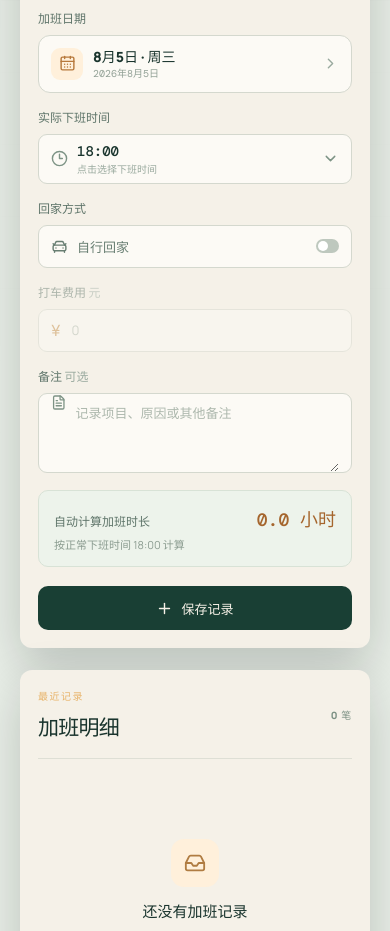
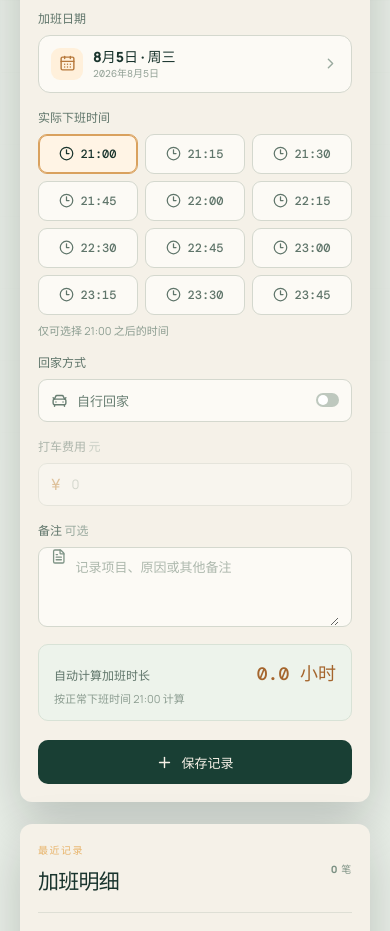
Before and after one commit to yatxuan123/Overtime-Record, a React (Vite) app: page / in a window 390 px wide. Shown: the part 1800-2731 px from the top of the page. Built offline with nearby package versions, Linux system fonts and the light colour scheme.

Commit message:
fix: 调整加班时间选择和月份汇总

```diff
--- a/src/App.tsx
+++ b/src/App.tsx
@@ -8,11 +8,11 @@ import { MonthOverview } from './components/MonthOverview'
 import { RemoteControl } from './components/RemoteControl'
 import { loadRecords, saveRecords } from './storage'
 import type { OvertimeRecord, RecordFormValue } from './types'
-import { calculateOvertimeHours, findRecordByDate, localDateKey, type PeriodMode } from './overtime'
+import { buildMonthSummary, calculateOvertimeHours, findRecordByDate, localDateKey, selectableLeaveTimes, STANDARD_END_TIME, type PeriodMode } from './overtime'
 import { DEFAULT_REMOTE_URL, loadRemoteRecords, saveRemoteRecords } from './remote'
 
 const today = localDateKey()
-const emptyForm = (): RecordFormValue => ({ date: today, leaveTime: '18:00', tookTaxi: false, taxiCost: '', note: '' })
+const emptyForm = (): RecordFormValue => ({ date: today, leaveTime: STANDARD_END_TIME, tookTaxi: false, taxiCost: '', note: '' })
 
 function monthLabel(date: Date) {
   return new Intl.DateTimeFormat('zh-CN', { year: 'numeric', month: 'long' }).format(date)
@@ -31,11 +31,7 @@ function App() {
 
   const sortedRecords = useMemo(() => [...records].sort((a, b) => b.date.localeCompare(a.date)), [records])
   const referenceDate = useMemo(() => new Date(`${selectedMonth}-01T12:00:00`), [selectedMonth])
-  const summary = useMemo(() => {
-    const month = selectedMonth
-    const monthly = records.filter((record) => record.date.startsWith(month))
-    return { days: monthly.length, hours: monthly.reduce((sum, record) => sum + record.hours, 0), taxiCost: monthly.reduce((sum, record) => sum + (record.tookTaxi ? record.taxiCost : 0), 0) }
-  }, [records])
+  const summary = useMemo(() => buildMonthSummary(records, selectedMonth), [records, selectedMonth])
 
   const updateRecords = useCallback((next: OvertimeRecord[]) => { setRecords(next); saveRecords(next) }, [])
   const updateForm = useCallback((next: Partial<RecordFormValue>) => { setForm((current) => ({ ...current, ...next })); setError('') }, [])
@@ -44,7 +40,7 @@ function App() {
     const hours = calculateOvertimeHours(form.leaveTime)
     const taxiCost = form.tookTaxi ? Number(form.taxiCost || 0) : 0
     if (!form.date) return setError('请选择加班日期')
-    if (hours <= 0) return setError('实际下班时间需要晚于 18:00')
+    if (hours <= 0) return setError(`实际下班时间需要晚于 ${STANDARD_END_TIME}`)
     if (form.tookTaxi && (!Number.isFinite(taxiCost) || taxiCost < 0)) return setError('请输入有效的打车费用')
     const record: OvertimeRecord = { id: editingId ?? crypto.randomUUID(), date: form.date, leaveTime: form.leaveTime, hours, tookTaxi: form.tookTaxi, taxiCost, note: form.note.trim() }
     const duplicate = !editingId ? findRecordByDate(records, record.date) : undefined
@@ -53,7 +49,7 @@ function App() {
     setForm(emptyForm()); setEditingId(null); setNotice(editingId ? '记录已更新' : '记录已保存'); window.setTimeout(() => setNotice(''), 2200)
   }
 
-  const handleEdit = useCallback((record: OvertimeRecord) => { setEditingId(record.id); setForm({ date: record.date, leaveTime: record.leaveTime || '18:00', tookTaxi: record.tookTaxi, taxiCost: record.tookTaxi ? String(record.taxiCost) : '', note: record.note }); window.scrollTo({ top: 0, behavior: 'smooth' }) }, [])
+  const handleEdit = useCallback((record: OvertimeRecord) => { setEditingId(record.id); setForm({ date: record.date, leaveTime: selectableLeaveTimes().includes(record.leaveTime) ? record.leaveTime : STANDARD_END_TIME, tookTaxi: record.tookTaxi, taxiCost: record.tookTaxi ? String(record.taxiCost) : '', note: record.note }); window.scrollTo({ top: 0, behavior: 'smooth' }) }, [])
   const handleDelete = useCallback((id: string) => { if (window.confirm('确定删除这条加班记录吗？')) { setRecords((current) => { const next = current.filter((record) => record.id !== id); saveRecords(next); return next }); if (editingId === id) { setEditingId(null); setForm(emptyForm()) } setNotice('记录已删除'); window.setTimeout(() => setNotice(''), 2200) } }, [editingId])
   const cancelEdit = useCallback(() => { setEditingId(null); setForm(emptyForm()); setError('') }, [])
 
--- a/src/components/OvertimeForm.tsx
+++ b/src/components/OvertimeForm.tsx
@@ -32,7 +32,7 @@ export const OvertimeForm = memo(function OvertimeForm({ value, isEditing, error
         </label>
         <label className="field">
           <span>实际下班时间</span>
-          <TimePicker value={value.leaveTime} date={value.date} onChange={(leaveTime) => onChange({ leaveTime })} />
+          <TimePicker value={value.leaveTime} onChange={(leaveTime) => onChange({ leaveTime })} />
         </label>
         <div className="field">
           <span>回家方式</span>
--- a/src/components/TimePicker.tsx
+++ b/src/components/TimePicker.tsx
@@ -1,21 +1,19 @@
-import { Check, ChevronDown, Clock3, X } from 'lucide-react'
-import { useState } from 'react'
+import { Clock3 } from 'lucide-react'
+import { selectableLeaveTimes, STANDARD_END_TIME } from '../overtime'
 
-type TimePickerProps = { value: string; date: string; onChange: (value: string) => void }
+type TimePickerProps = { value: string; onChange: (value: string) => void }
 
-const minuteOptions = ['00', '15', '30', '45']
+const timeOptions = selectableLeaveTimes()
 
-export function TimePicker({ value, date, onChange }: TimePickerProps) {
-  const [open, setOpen] = useState(false)
-  const [draft, setDraft] = useState(value || '18:00')
-  const [hour, minute] = draft.split(':')
-  const dateLabel = date ? new Intl.DateTimeFormat('zh-CN', { year: 'numeric', month: 'long', day: 'numeric', weekday: 'long' }).format(new Date(`${date}T12:00:00`)) : '请选择日期'
+export function TimePicker({ value, onChange }: TimePickerProps) {
+  const selectedValue = timeOptions.includes(value) ? value : STANDARD_END_TIME
 
-  const openPicker = () => { setDraft(value || '18:00'); setOpen(true) }
-  const confirm = () => { onChange(`${hour}:${minute}`); setOpen(false) }
-
-  return <>
-    <button className="time-display" type="button" onClick={openPicker} aria-label="选择实际下班时间"><Clock3 size={17} /><span><strong>{value || '18:00'}</strong><small>点击选择下班时间</small></span><ChevronDown size={17} /></button>
-    {open && <div className="time-modal-backdrop" role="presentation" onMouseDown={(event) => { if (event.target === event.currentTarget) setOpen(false) }}><section className="time-modal" role="dialog" aria-modal="true" aria-label="选择下班时间"><header className="time-modal__header"><div><span className="time-modal__eyebrow">实际下班时间</span><h3>{dateLabel}</h3></div><button className="time-modal__close" type="button" onClick={() => setOpen(false)} aria-label="关闭时间选择"><X size={24} /></button></header><div className="time-modal__hero"><strong>{hour}<i>:</i>{minute}</strong><span>加班基准时间为 18:00</span></div><div className="time-controls"><label><span>小时</span><select value={hour} onChange={(event) => setDraft(`${event.target.value}:${minute}`)}>{Array.from({ length: 24 }, (_, index) => <option key={index} value={String(index).padStart(2, '0')}>{String(index).padStart(2, '0')} 点</option>)}</select></label><label><span>分钟</span><select value={minute} onChange={(event) => setDraft(`${hour}:${event.target.value}`)}>{minuteOptions.map((item) => <option key={item} value={item}>{item} 分</option>)}</select></label></div><button className="time-confirm" type="button" onClick={confirm}><Check size={18} />完成</button></section></div>}
-  </>
+  return <div className="time-radio-group" role="radiogroup" aria-label="实际下班时间">
+    {timeOptions.map((time) => <label className={`time-radio-option ${selectedValue === time ? 'is-selected' : ''}`} key={time}>
+      <input type="radio" name="leave-time" value={time} checked={selectedValue === time} onChange={() => onChange(time)} />
+      <Clock3 size={15} />
+      <span>{time}</span>
+    </label>)}
+    <small className="time-radio-hint">仅可选择 {STANDARD_END_TIME} 之后的时间</small>
+  </div>
 }
--- a/src/overtime.ts
+++ b/src/overtime.ts
@@ -1,6 +1,14 @@
 import type { OvertimeRecord } from './types'
 
-export const STANDARD_END_TIME = '18:00'
+export const STANDARD_END_TIME = '21:00'
+
+export function selectableLeaveHours(): string[] {
+  return ['21', '22', '23']
+}
+
+export function selectableLeaveTimes(): string[] {
+  return selectableLeaveHours().flatMap((hour) => ['00', '15', '30', '45'].map((minute) => `${hour}:${minute}`))
+}
 
 export function localDateKey(date = new Date()): string {
   return `${date.getFullYear()}-${String(date.getMonth() + 1).padStart(2, '0')}-${String(date.getDate()).padStart(2, '0')}`
@@ -10,8 +18,17 @@ export function calculateOvertimeHours(leaveTime: string): number {
   if (!/^\d{2}:\d{2}$/.test(leaveTime)) return 0
   const [hours, minutes] = leaveTime.split(':').map(Number)
   const leaveMinutes = hours * 60 + minutes
-  const standardMinutes = 18 * 60
+  const standardMinutes = 21 * 60
   return Math.max(0, Math.round((leaveMinutes - standardMinutes) / 30) / 2)
+}
+
+export function buildMonthSummary(records: OvertimeRecord[], month: string): { days: number; hours: number; taxiCost: number } {
+  const monthly = records.filter((record) => record.date.startsWith(month))
+  return {
+    days: monthly.length,
+    hours: monthly.reduce((sum, record) => sum + record.hours, 0),
+    taxiCost: monthly.reduce((sum, record) => sum + (record.tookTaxi ? record.taxiCost : 0), 0),
+  }
 }
 
 export function findRecordByDate(records: OvertimeRecord[], date: string): OvertimeRecord | undefined {
@@ -19,6 +36,7 @@ export function findRecordByDate(records: OvertimeRecord[], date: string): Overt
 }
 
 export function leaveTimeFromLegacyHours(hours: number): string {
+  // 历史数据只有加班小时数，沿用旧的 18:00 基准推算，避免生成非法的 24:30 时间。
   const totalMinutes = 18 * 60 + Math.max(0, hours) * 60
   const hour = Math.floor(totalMinutes / 60).toString().padStart(2, '0')
   const minute = Math.round(totalMinutes % 60).toString().padStart(2, '0')
--- a/src/styles.css
+++ b/src/styles.css
@@ -108,29 +108,13 @@ input::placeholder, textarea::placeholder { color: #adb8ad; }
 .toggle-dot::after { content: ''; width: 10px; height: 10px; position: absolute; top: 2px; left: 2px; border-radius: 50%; background: white; transition: transform .2s; }
 .taxi-toggle.is-active .toggle-dot { background: #d79a55; }
 .taxi-toggle.is-active .toggle-dot::after { transform: translateX(9px); }
-.time-display { display: flex; align-items: center; gap: 9px; width: 100%; min-height: 43px; padding: 7px 12px; color: #7d9385; text-align: left; border: 1px solid #d4d8ce; background: #fcfaf5; border-radius: 9px; }
-.time-display:hover { border-color: #d9a15e; }
-.time-display > span { display: flex; flex-direction: column; gap: 1px; min-width: 0; flex: 1; }
-.time-display strong { color: #19342d; font-family: 'DM Mono', monospace; font-size: 14px; }
-.time-display small { color: #9aaa9f; font-size: 10px; }
-.time-modal-backdrop { position: fixed; z-index: 10; inset: 0; display: grid; place-items: center; padding: 20px; background: rgba(38, 56, 47, .22); backdrop-filter: blur(5px); }
-.time-modal { width: min(620px, 100%); padding: 28px 32px 30px; color: #26313c; background: #fff; border: 1px solid rgba(104, 125, 146, .12); border-radius: 28px; box-shadow: 0 28px 70px rgba(48, 67, 83, .2); }
-.time-modal__header { display: flex; align-items: flex-start; justify-content: space-between; }
-.time-modal__eyebrow { color: #0fa7dc; font-size: 12px; font-weight: 800; letter-spacing: .1em; }
-.time-modal h3 { margin: 9px 0 0; color: #26313c; font-size: clamp(24px, 4vw, 36px); letter-spacing: -.045em; }
-.time-modal__close { display: grid; place-items: center; width: 42px; height: 42px; border: 0; color: #9ea8b5; background: transparent; border-radius: 50%; }
-.time-modal__close:hover { color: #26313c; background: #f0f4f7; }
-.time-modal__hero { display: flex; align-items: end; justify-content: space-between; gap: 15px; padding: 34px 0 28px; }
-.time-modal__hero strong { color: #0fa7dc; font-family: 'DM Mono', monospace; font-size: clamp(52px, 11vw, 86px); letter-spacing: -.09em; line-height: .95; }
-.time-modal__hero i { font-style: normal; opacity: .55; }
-.time-modal__hero span { padding-bottom: 8px; color: #909ca9; font-size: 12px; }
-.time-controls { display: grid; grid-template-columns: 1fr 1fr; gap: 14px; padding-top: 20px; border-top: 1px solid #edf0f2; }
-.time-controls label { display: flex; flex-direction: column; gap: 8px; }
-.time-controls label > span { color: #8996a3; font-size: 12px; font-weight: 800; }
-.time-controls select { width: 100%; min-height: 52px; padding: 0 14px; color: #26313c; border: 2px solid #dbe4ea; border-radius: 14px; background: #f8fbfd; font-size: 15px; font-weight: 700; outline: none; }
-.time-controls select:focus { border-color: #0fa7dc; box-shadow: 0 0 0 4px rgba(15, 167, 220, .12); }
-.time-confirm { display: flex; align-items: center; justify-content: center; gap: 8px; width: 100%; min-height: 50px; margin-top: 24px; color: white; border: 0; border-radius: 14px; background: #0fa7dc; font-weight: 800; font-size: 14px; box-shadow: 0 10px 22px rgba(15, 167, 220, .22); }
-.time-confirm:hover { background: #078ebd; }
+.time-radio-group { display: grid; grid-template-columns: repeat(4, minmax(0, 1fr)); gap: 8px; }
+.time-radio-option { display: flex; align-items: center; justify-content: center; gap: 6px; min-height: 42px; padding: 8px 6px; color: #5f756a; border: 1px solid #d4d8ce; border-radius: 9px; background: #fcfaf5; cursor: pointer; transition: border-color .18s ease, background .18s ease, color .18s ease; }
+.time-radio-option:hover { border-color: #d9a15e; }
+.time-radio-option.is-selected { color: #19342d; border-color: #d9a15e; background: #fff4e5; box-shadow: inset 0 0 0 1px #d9a15e; }
+.time-radio-option input { position: absolute; opacity: 0; pointer-events: none; }
+.time-radio-option span { font-family: 'DM Mono', monospace; font-size: 13px; font-weight: 700; }
+.time-radio-hint { grid-column: 1 / -1; color: #8c9d91; font-size: 11px; }
 .date-display { display: flex; align-items: center; gap: 10px; width: 100%; min-height: 58px; padding: 8px 12px; color: #7d9385; text-align: left; border: 1px solid #d4d8ce; background: #fcfaf5; border-radius: 12px; transition: border .2s, box-shadow .2s, background .2s; }
 .date-display:hover { border-color: #d9a15e; background: #fffaf1; box-shadow: 0 4px 12px rgba(192, 137, 71, .08); }
 .date-display__icon { display: grid; place-items: center; flex: 0 0 auto; width: 32px; height: 32px; color: #b7793c; background: #fff0db; border-radius: 9px; }
@@ -206,5 +190,5 @@ input::placeholder, textarea::placeholder { color: #adb8ad; }
 @keyframes toast-in { from { opacity: 0; transform: translateY(8px); } to { opacity: 1; transform: translateY(0); } }
 @media (max-width: 820px) { .page-container { padding: 22px 20px 28px; } .hero { padding: 48px 0 34px; align-items: flex-start; flex-direction: column; gap: 25px; } .hero h1 { font-size: clamp(42px, 12vw, 66px); } .workspace-grid { grid-template-columns: 1fr; } .topbar-tools { gap: 8px; } }
 @media (max-width: 520px) { .topbar { padding-bottom: 22px; } .topbar-date { display: none; } .remote-message { display: none; } .brand-subtitle { display: none; } .summary-grid { grid-template-columns: repeat(2, 1fr); } .summary-card:last-child { grid-column: 1 / -1; } .summary-card { min-height: 92px; padding: 14px; } .summary-card strong { font-size: 21px; } .form-panel, .records-panel, .stats-panel, .month-overview { padding: 18px; border-radius: 12px; } .form-fields { grid-template-columns: 1fr; } .field--full { grid-column: auto; } .record-row { grid-template-columns: 47px minmax(0, 1fr) auto; gap: 11px; } .record-date strong { font-size: 22px; } .record-title { align-items: flex-start; flex-direction: column; gap: 5px; } .record-meta { gap: 9px; flex-wrap: wrap; } .toast { right: 18px; bottom: 18px; left: 18px; text-align: center; } .overview-heading { flex-direction: column; gap: 15px; } .month-navigator { align-self: stretch; justify-content: space-between; } .overview-day { min-height: 58px; padding: 7px; } .overview-day__meta { margin-top: 7px; font-size: 9px; } .overview-total { width: 100%; margin-left: 0; } .stats-totals { gap: 18px; } .period-switcher button { padding: 7px 9px; } }
-@media (max-width: 520px) { .time-modal { padding: 22px 18px 20px; border-radius: 22px; } .time-modal__hero { align-items: flex-start; flex-direction: column; gap: 12px; padding: 28px 0 22px; } .time-modal__hero span { padding-bottom: 0; } .time-controls { gap: 9px; } .time-controls select { min-height: 48px; padding: 0 10px; font-size: 13px; } }
+@media (max-width: 520px) { .time-radio-group { grid-template-columns: repeat(3, minmax(0, 1fr)); gap: 7px; } .time-radio-option { min-height: 40px; padding-inline: 4px; } .time-radio-option span { font-size: 12px; } }
 @media (max-width: 520px) { .date-modal { padding: 22px 18px 20px; border-radius: 22px; } .date-modal h3 { font-size: 23px; } .calendar-toolbar { margin-top: 22px; } .calendar-toolbar strong { font-size: 18px; } .calendar-day { min-height: 46px; } }
```
Also changed, not shown: 1 other file (tests, documents, lock files or other folders).
